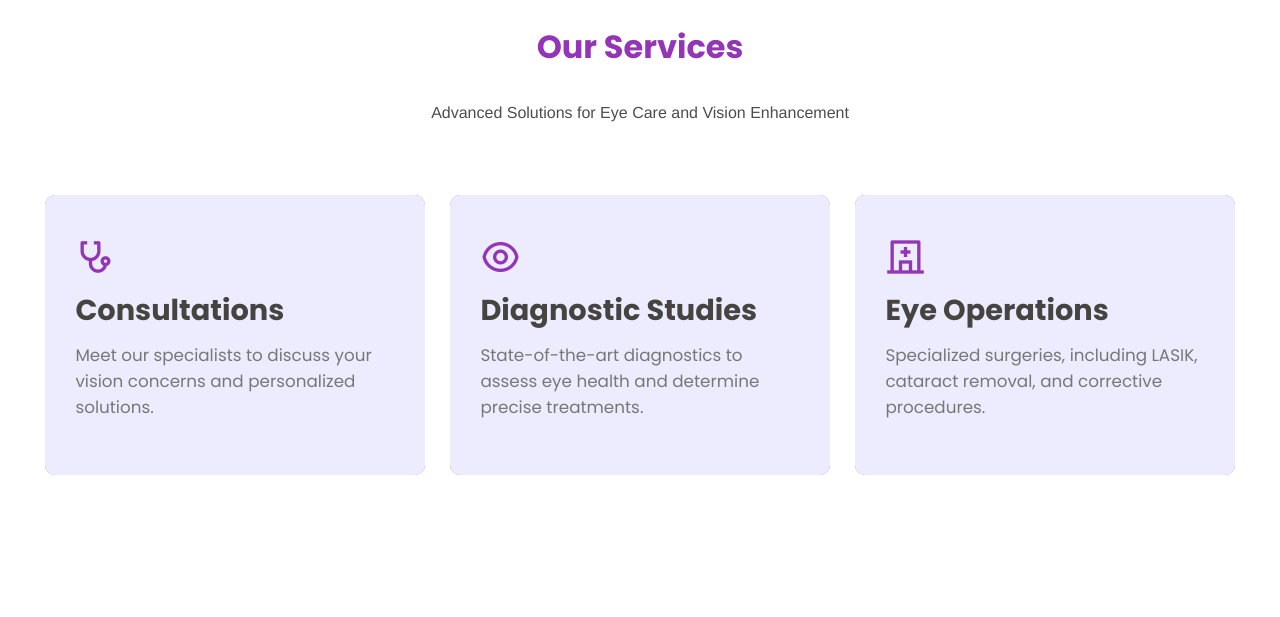
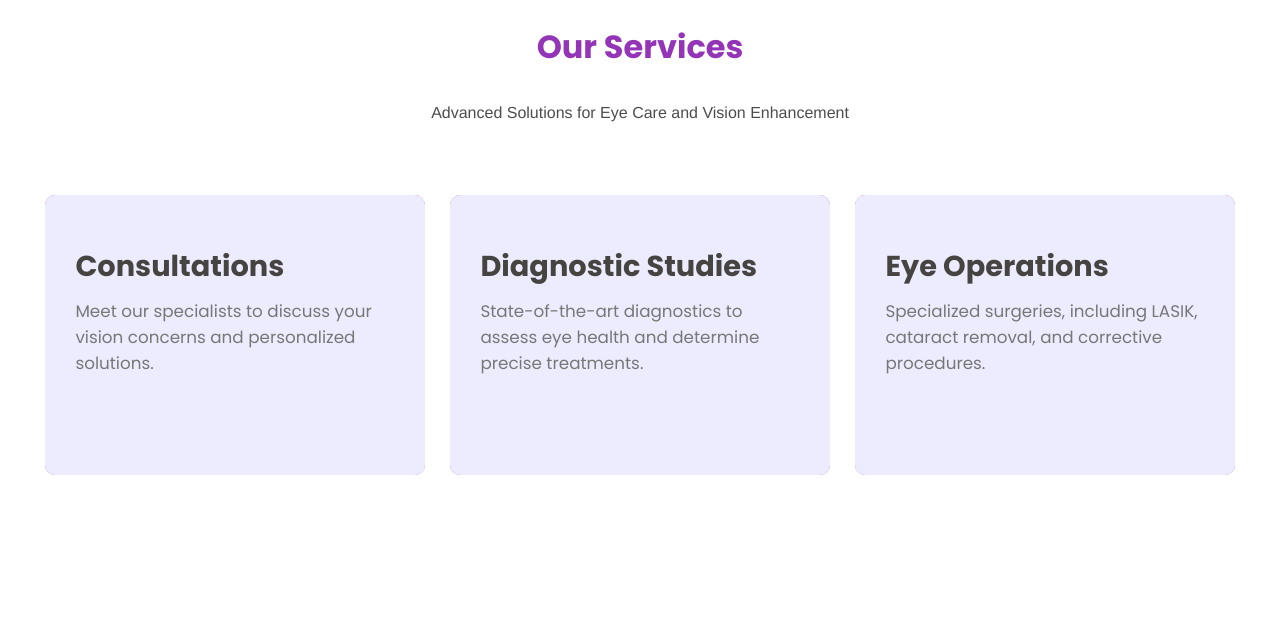
Before and after one commit to ElZeeZ/MedicalCenter, a PHP site: page / in a window 1280 px wide. Shown: the part 607-1224 px from the top of the page. Run offline with PHP 8.4, Linux system fonts and the light colour scheme; some libraries are stand-ins or nearby versions.

Commit message:
21-12-24

```diff
--- a/index.php
+++ b/index.php
@@ -3,10 +3,7 @@
   <head>
     <meta charset="UTF-8" />
     <meta name="viewport" content="width=device-width, initial-scale=1.0" />
-    <link
-      href="https://cdn.jsdelivr.net/npm/remixicon@3.4.0/fonts/remixicon.css"
-      rel="stylesheet"
-    />
+
     <link rel="stylesheet" href="styles.css" />
     <title>Beirut Lasik Center | BLC</title>
   </head>
```
